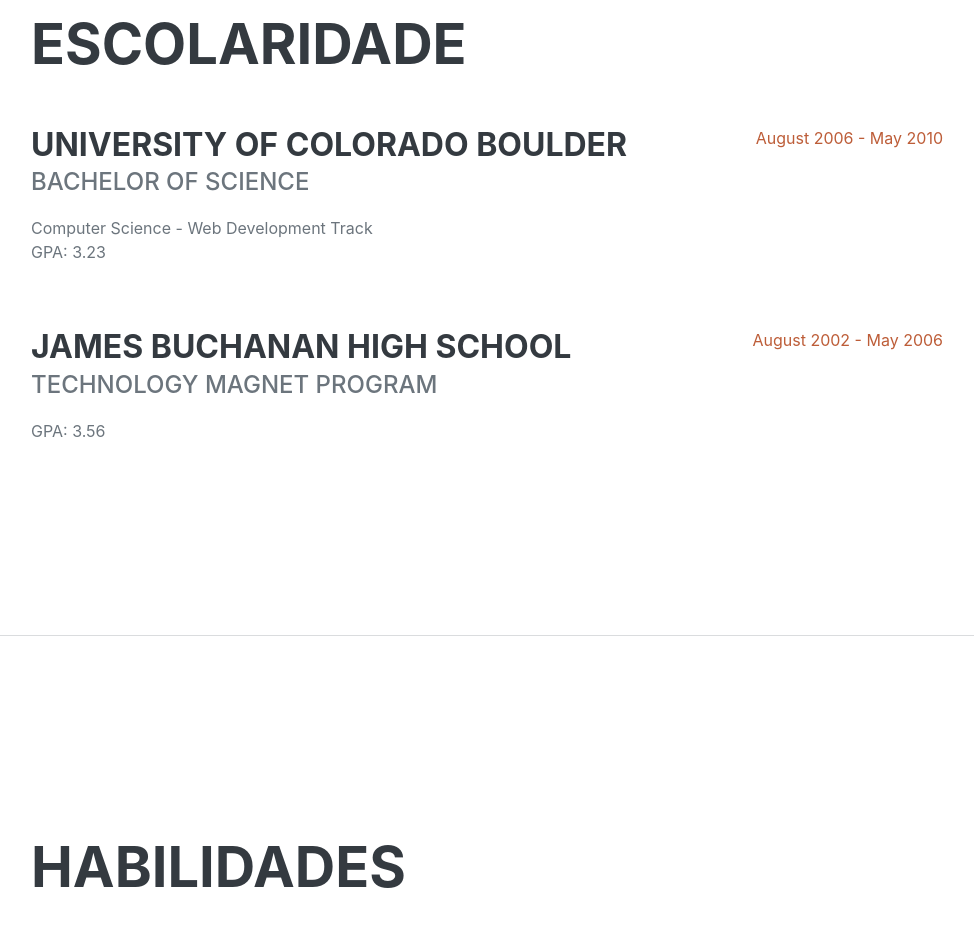
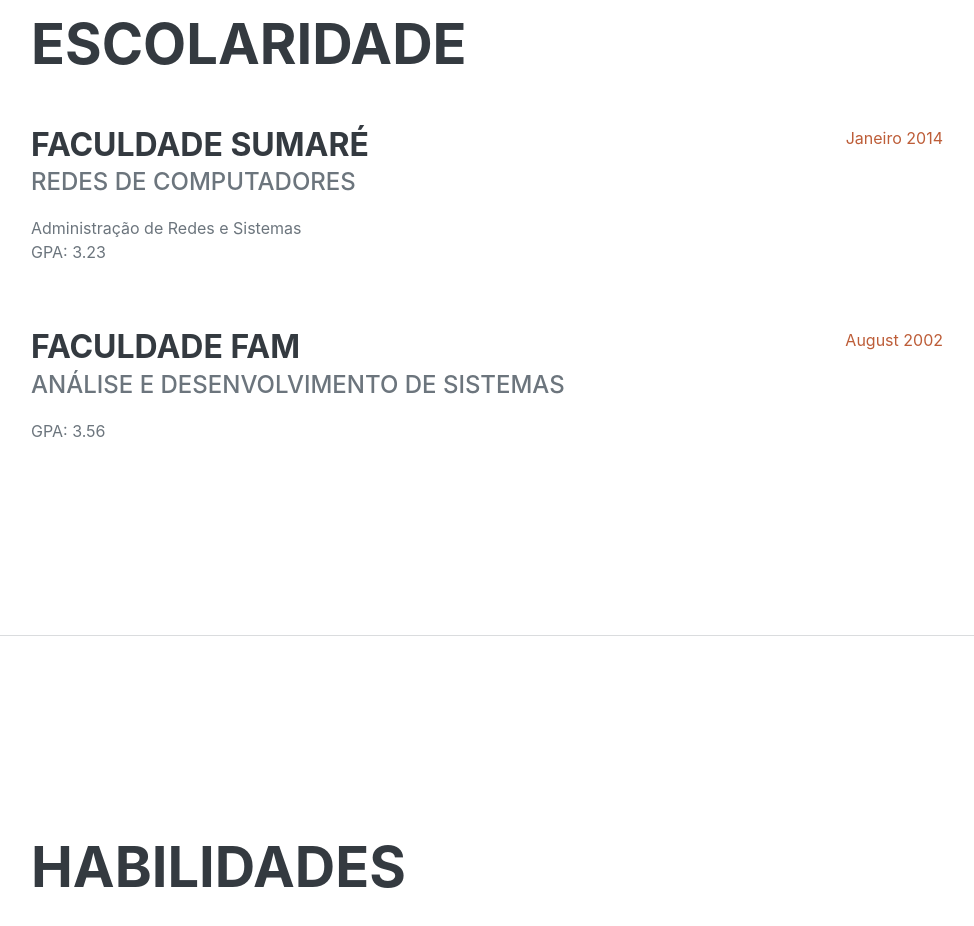
Before and after one commit to Danilo-vidal/Danilo-vidal.github.io, a plain HTML site: page index.html in a window 1280 px wide. Shown: the part 2100-3026 px from the top of the page, without its empty margins (289-1263 px from the left). Drawn offline with nearby package versions, Linux system fonts and the light colour scheme; a script that the page names is missing; a web font is replaced by a local one.

Commit message:
Update index.html

```diff
--- a/index.html
+++ b/index.html
@@ -102,20 +102,20 @@
                     <h2 class="mb-5">escolaridade</h2>
                     <div class="d-flex flex-column flex-md-row justify-content-between mb-5">
                         <div class="flex-grow-1">
-                            <h3 class="mb-0">University of Colorado Boulder</h3>
-                            <div class="subheading mb-3">Bachelor of Science</div>
-                            <div>Computer Science - Web Development Track</div>
+                            <h3 class="mb-0">Faculdade Sumaré</h3>
+                            <div class="subheading mb-3">Redes de computadores</div>
+                            <div>Administração de Redes e Sistemas</div>
                             <p>GPA: 3.23</p>
                         </div>
-                        <div class="flex-shrink-0"><span class="text-primary">August 2006 - May 2010</span></div>
+                        <div class="flex-shrink-0"><span class="text-primary">Janeiro 2014 </span></div>
                     </div>
                     <div class="d-flex flex-column flex-md-row justify-content-between">
                         <div class="flex-grow-1">
-                            <h3 class="mb-0">James Buchanan High School</h3>
-                            <div class="subheading mb-3">Technology Magnet Program</div>
+                            <h3 class="mb-0">Faculdade FAM </h3>
+                            <div class="subheading mb-3">Análise e desenvolvimento de sistemas</div>
                             <p>GPA: 3.56</p>
                         </div>
-                        <div class="flex-shrink-0"><span class="text-primary">August 2002 - May 2006</span></div>
+                        <div class="flex-shrink-0"><span class="text-primary">August 2002 </span></div>
                     </div>
                 </div>
             </section>
```
